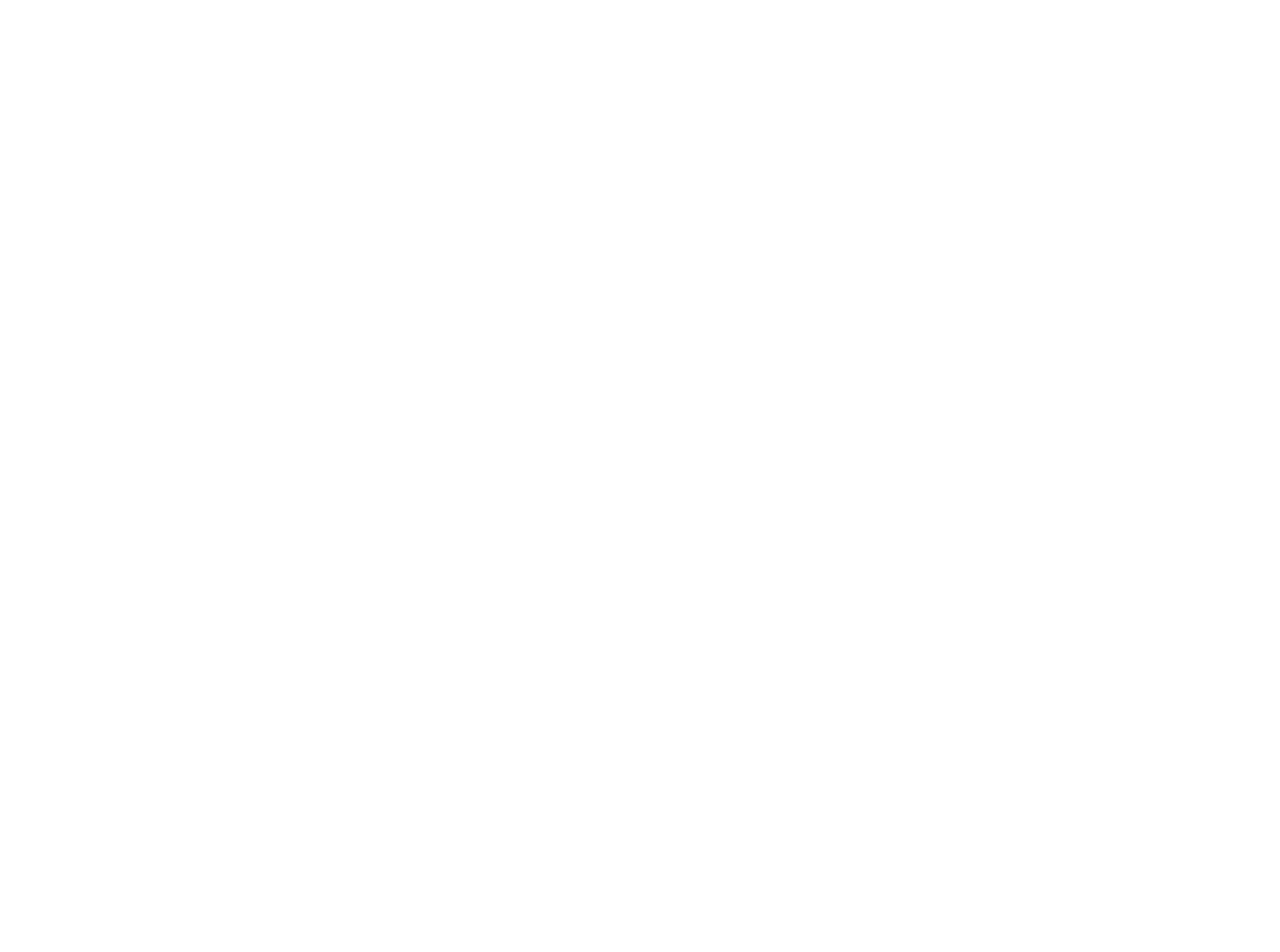
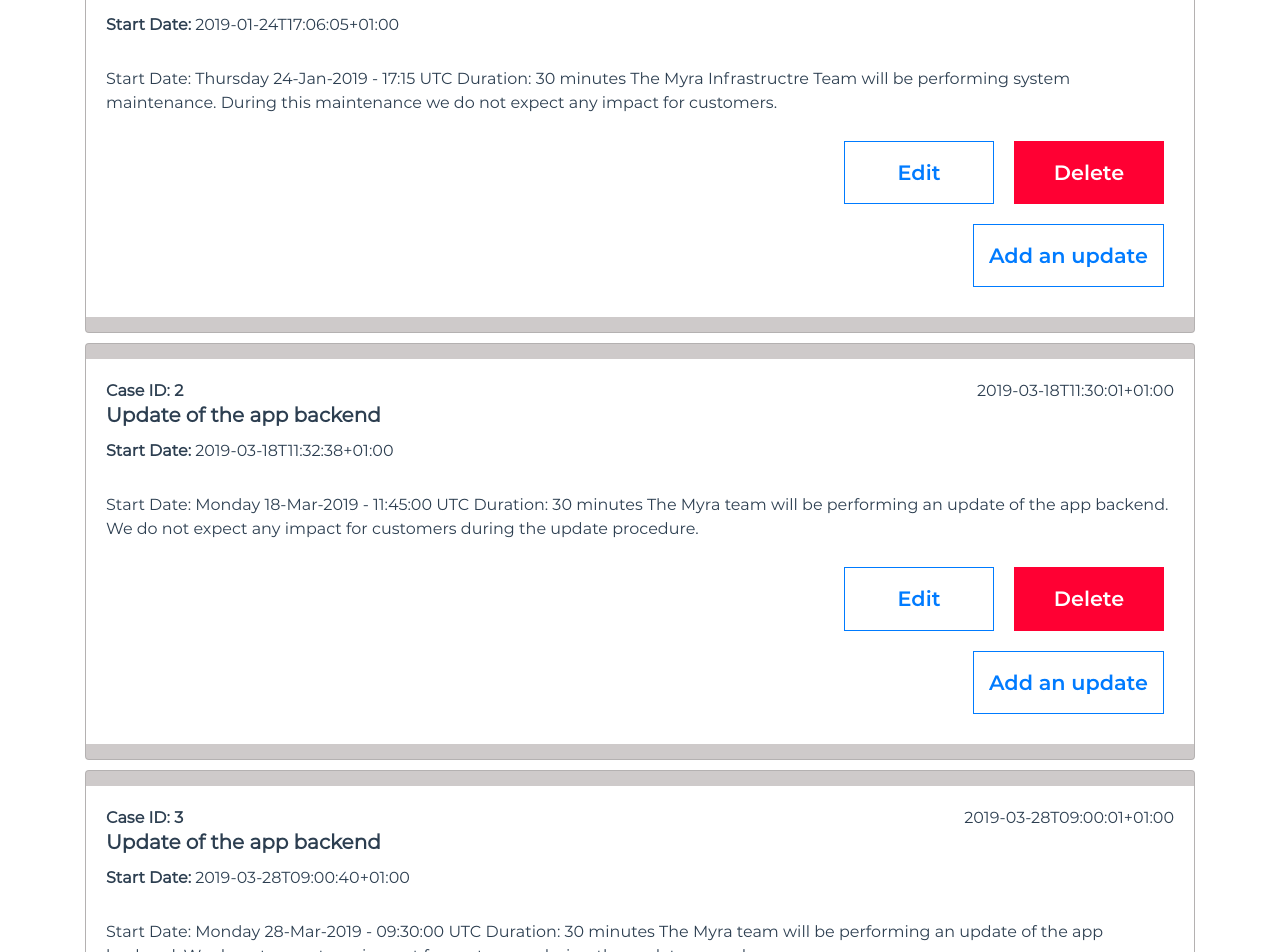
Before and after one commit to babatech/vue3, a Vue app: page /admin in a window 1280 px wide. Shown: the part 280-1232 px from the top of the page. Before the commit the page ends 800 px from the top, so only its background shows below. Built offline with nearby package versions, Linux system fonts and the light colour scheme; no server answers; data requests are answered from the project's data file.

Commit message:
mocking server added to the project

```diff
--- /dev/null
+++ b/json-server/db.json
@@ -0,0 +1,156 @@
+{
+  "tasks": [
+    {
+      "id": 0,
+      "state": false,
+      "title": "Human Research Representative",
+      "description": "Quasi sed dicta quia ut enim eum dolores. Soluta adipisci nam eaque consectetur doloribus culpa commodi. Architecto quam dolorem quisquam. Qui aut nesciunt consectetur veniam. Sint sit velit necessitatibus qui quia aspernatur corrupti. Quae expedita illo quia quaerat occaecati incidunt reprehenderit dolores sint.",
+      "created_at": "2020-08-23",
+      "update_at": "2020-08-23",
+      "datetime": "2020-09-05"
+    },
+    {
+      "id": 1,
+      "state": true,
+      "title": "Forward Creative Assistant",
+      "description": "Aliquid nihil fuga. Natus dolor aliquid non enim. Fuga repellendus non. Dicta ullam et velit fugiat at optio qui voluptatibus perferendis. Delectus facere ut sunt asperiores rerum.",
+      "created_at": "2020-08-22",
+      "update_at": "2020-08-23",
+      "datetime": "2020-08-28"
+    },
+    {
+      "id": 2,
+      "state": false,
+      "title": "Future Factors Coordinator",
+      "description": "Ducimus et id enim numquam possimus quod omnis sunt magnam. Nostrum a voluptatibus eum voluptas voluptatum ducimus. Cum occaecati est a ut possimus esse exercitationem repudiandae quod. Odit itaque est dolorem sit reiciendis officiis voluptatem porro perferendis.",
+      "created_at": "2020-08-23",
+      "update_at": "2020-08-23",
+      "datetime": "2020-09-07"
+    },
+    {
+      "id": 3,
+      "state": true,
+      "title": "Lead Web Developer",
+      "description": "Omnis laudantium aut molestiae totam laudantium. Voluptas dicta ea dolores aut eos reiciendis aliquid optio. Facere culpa rerum reiciendis et non labore. Ad nihil perspiciatis atque quis.",
+      "created_at": "2020-08-21",
+      "update_at": "2020-08-23",
+      "datetime": "2020-09-03"
+    },
+    {
+      "id": 4,
+      "state": false,
+      "title": "Direct Implementation Executive",
+      "description": "Sint enim veritatis facilis vero deserunt. Sunt voluptatem laborum possimus aut sit. Molestias incidunt totam quo similique. Cupiditate recusandae debitis et alias voluptatem. Veritatis dolor eveniet error esse sunt quae aperiam aliquam. Repellendus ab mollitia labore quia ab expedita nam.",
+      "created_at": "2020-08-20",
+      "update_at": "2020-08-23",
+      "datetime": "2020-08-25"
+    },
+    {
+      "id": 5,
+      "state": false,
+      "title": "Chief Program Developer",
+      "description": "Veniam illum ut labore. Facere repellat itaque illum. Hic rerum id qui tempore quia voluptatem sunt. Voluptas qui distinctio nostrum quos quas corrupti nam in inventore. Sint possimus ut illo sapiente recusandae.",
+      "created_at": "2020-08-20",
+      "update_at": "2020-08-23",
+      "datetime": "2020-09-07"
+    },
+    {
+      "id": 6,
+      "state": true,
+      "title": "Customer Tactics Officer",
+      "description": "Vel voluptate autem. Corrupti non omnis fuga sapiente est harum quasi earum. Et labore aut dolor eum quisquam expedita. Odio tempora ut et impedit provident qui nostrum. Quibusdam veniam nobis.",
+      "created_at": "2020-08-23",
+      "update_at": "2020-08-23",
+      "datetime": "2020-08-30"
+    },
+    {
+      "id": 7,
+      "state": false,
+      "title": "Regional Response Liaison",
+      "description": "Soluta repellat placeat rerum nemo consequatur provident quia. Praesentium cumque et eius consequuntur molestiae explicabo sit. Dolor quia placeat omnis omnis perspiciatis. Voluptates unde iste odit et. Neque maiores delectus ex molestiae consectetur.",
+      "created_at": "2020-08-18",
+      "update_at": "2020-08-23",
+      "datetime": "2020-08-26"
+    },
+    {
+      "id": 8,
+      "state": true,
+      "title": "Corporate Markets Planner",
+      "description": "Facere qui odio dolor odio ipsum consectetur unde. Corporis asperiores recusandae est repellendus. Aut facere ut ut occaecati vel in hic est autem. Atque et ut quasi.",
+      "created_at": "2020-08-17",
+      "update_at": "2020-08-23",
+      "datetime": "2020-09-01"
+    },
+    {
+      "id": 9,
+      "state": true,
+      "title": "Dynamic Implementation Architect",
+      "description": "Accusamus atque exercitationem et autem doloremque perferendis ut. Eaque sit ut enim repellendus sit. Quibusdam ut velit optio non unde tempora ipsum quisquam.",
+      "created_at": "2020-08-19",
+      "update_at": "2020-08-23",
+      "datetime": "2020-09-04"
+    }
+  ],
+  "messages": [
+    {
+      "id": 1,
+      "startDate": "2019-01-24T17:06:05+01:00",
+      "endDate": null,
+      "publishDate": "2019-01-24T17:00:44+01:00",
+      "expectedEndDate": null,
+      "title": "Maintenance at LON1 - 17:15",
+      "description": "Start Date: Thursday 24-Jan-2019 - 17:15 UTC\nDuration: 30 minutes\n\nThe Myra Infrastructre Team will be performing system maintenance. During this maintenance we do not expect any impact for customers.",
+      "status": "PUBLISHED",
+      "category": 1,
+      "updates": [
+        {
+          "date": "2019-01-24T17:30:00+01:00",
+          "description": "Maintenance done",
+          "status": "PUBLISHED"
+        }
+      ]
+    },
+    {
+      "id": 2,
+      "startDate": "2019-03-18T11:32:38+01:00",
+      "endDate": null,
+      "publishDate": "2019-03-18T11:30:01+01:00",
+      "expectedEndDate": null,
+      "title": "Update of the app backend",
+      "description": "Start Date: Monday 18-Mar-2019 - 11:45:00 UTC\nDuration: 30 minutes\n\nThe Myra team will be performing an update of the app backend. We do not expect any impact for customers during the update procedure.",
+      "status": "PUBLISHED",
+      "category": 3,
+      "updates": []
+    },
+    {
+      "id": 3,
+      "startDate": "2019-03-28T09:00:40+01:00",
+      "endDate": null,
+      "publishDate": "2019-03-28T09:00:01+01:00",
+      "expectedEndDate": null,
+      "title": "Update of the app backend",
+      "description": "Start Date: Monday 28-Mar-2019 - 09:30:00 UTC\nDuration: 30 minutes\n\nThe Myra team will be performing an update of the app backend. We do not expect any impact for customers during the update procedure.",
+      "status": "PUBLISHED",
+      "category": 3,
+      "updates": []
+    }
+  ],
+  "categories": [
+    {
+      "id": 1,
+      "name": "Maintenance"
+  },
+  {
+      "id": 3,
+      "name": "Informational"
+  },
+  {
+      "id": 2,
+      "name": "Outage"
+  },
+  {
+      "id": 4,
+      "name": "Service Affecting"
+  }
+  ]
+}
--- a/src/services/api.service.js
+++ b/src/services/api.service.js
@@ -1,4 +1,4 @@
 import axios from 'axios'
 export default axios.create({
-  baseURL: 'https://my-json-server.typicode.com/babatech/json-server'
+  baseURL: 'http://localhost:3000/'
 })
--- a/src/views/Admin.vue
+++ b/src/views/Admin.vue
@@ -29,12 +29,12 @@
       <div class="title">
         <h5>Add an update</h5>
       </div>
-      <div class="row ">
+      <div class="row">
         <div class="col-3">
           <label>Status</label>
         </div>
         <div class="col-9">
-          <select class="form-control"  v-model="messageUpdate.status" >
+          <select class="form-control" v-model="messageUpdate.status">
             <option value="DRAFT">Draft</option>
             <option value="PUBLISHED">Published</option>
           </select>
@@ -43,17 +43,26 @@
           <label>Timestamp</label>
         </div>
         <div class="col-9">
-          <input type="datetime" class="form-control"  v-model="messageUpdate.date" />
+          <input
+            type="datetime"
+            class="form-control"
+            v-model="messageUpdate.date"
+          />
         </div>
         <div class="col-3">
           <label>Text</label>
         </div>
         <div class="col-9">
-          <textarea class="form-control"  v-model="messageUpdate.description"></textarea>
+          <textarea
+            class="form-control"
+            v-model="messageUpdate.description"
+          ></textarea>
         </div>
       </div>
       <div class="text-right">
-        <a class="btn-custom btn-cancel" v-on:click="addUpdateTo=null">Cancel</a>
+        <a class="btn-custom btn-cancel" v-on:click="addUpdateTo = null"
+          >Cancel</a
+        >
         <a class="btn-custom" v-on:click="onAddUpdate()">Submit</a>
       </div>
     </div>
@@ -62,22 +71,28 @@
   <div class="model-box model-edit" v-show="editMessage">
     <div class="model-body text-left">
       <div class="title">
-        <h5>{{editMessage !==true ? 'Edit' : 'Add a new'}} entry</h5>
+        <h5>{{ editMessage !== true ? "Edit" : "Add a new" }} entry</h5>
       </div>
-      <div class="row ">
+      <div class="row">
         <div class="col-3">
           <label>Category</label>
         </div>
         <div class="col-9">
-          <select class="form-control"  v-model="message.category" >
-            <option v-for="category in categories" v-bind:key="category" v-bind:value="category.id">{{category.name}}</option>
+          <select class="form-control" v-model="message.category">
+            <option
+              v-for="category in categories"
+              v-bind:key="category"
+              v-bind:value="category.id"
+            >
+              {{ category.name }}
+            </option>
           </select>
         </div>
         <div class="col-3">
           <label>Status</label>
         </div>
         <div class="col-9">
-          <select class="form-control"  v-model="message.status" >
+          <select class="form-control" v-model="message.status">
             <option value="DRAFT">Draft</option>
             <option value="PUBLISHED">Published</option>
           </select>
@@ -86,25 +101,34 @@
           <label>Publish date:</label>
         </div>
         <div class="col-9">
-          <input type="text" class="form-control"  v-model="message.publishDate"  />
+          <input
+            type="text"
+            class="form-control"
+            v-model="message.publishDate"
+          />
         </div>
         <div class="col-3">
           <label>Title:</label>
         </div>
         <div class="col-9">
-          <input type="text" class="form-control" placeholder="title text" v-model="message.title" />
+          <input
+            type="text"
+            class="form-control"
+            placeholder="title text"
+            v-model="message.title"
+          />
         </div>
         <div class="col-3">
           <label>Start:</label>
         </div>
         <div class="col-9">
-          <input type="text" class="form-control"  v-model="message.startDate"/>
+          <input type="text" class="form-control" v-model="message.startDate" />
         </div>
         <div class="col-3">
           <label>End:</label>
         </div>
         <div class="col-9">
-          <input type="text" class="form-control"  v-model="message.endDate"/>
+          <input type="text" class="form-control" v-model="message.endDate" />
         </div>
         <div class="col-3">
           <label>Template:</label>
@@ -119,12 +143,17 @@
           <label>Text</label>
         </div>
         <div class="col-9">
-          <textarea  class="form-control" v-model="message.description"></textarea>
+          <textarea
+            class="form-control"
+            v-model="message.description"
+          ></textarea>
         </div>
       </div>
       <div class="text-right">
-        <a class="btn-custom btn-cancel" v-on:click="editMessage=null">Cancel</a>
-        <a class="btn-custom" >Submit</a>
+        <a class="btn-custom btn-cancel" v-on:click="editMessage = null"
+          >Cancel</a
+        >
+        <a class="btn-custom" v-on:click="onAddEntry()">Submit</a>
       </div>
     </div>
   </div>
@@ -155,19 +184,18 @@
         description: "",
         status: null,
         category: null,
-        update: []
+        update: [],
       },
       messageUpdate: {
-        status: '',
-        date: '',
-        description: ''
-      }
-    }
+        status: "",
+        date: "",
+        description: "",
+      },
+    };
   },
-  mounted(){
+  mounted() {
     this.getCategories();
     this.getMessages();
-
   },
   methods: {
     /**
@@ -190,37 +218,65 @@
 
     addUpdate(message) {
       this.addUpdateTo = message;
-      console.log(message)
+      console.log(message);
     },
     addEntry() {
-      this.editMessage = true
+      this.editMessage = true;
     },
-    editEntry(message){
+    editEntry(message) {
       this.message = message;
       this.editMessage = message;
     },
     onAddUpdate() {
       if (this.addUpdateTo) {
-        this.addUpdateTo.updates.push(this.messageUpdate)
-        messageService.updateMessage(this.addUpdateTo.id,this.addUpdateTo).then(res =>{
-          console.log(res);
-          this.messageUpdate.status = ''
-          this.messageUpdate.description = ''
-          this.messageUpdate.date = ''
-          this.getMessages()
-          this.addUpdateTo = null;
-        })
+        this.addUpdateTo.updates.push(this.messageUpdate);
+        messageService
+          .updateMessage(this.addUpdateTo.id, this.addUpdateTo)
+          .then((res) => {
+            console.log(res);
+            this.messageUpdate.status = "";
+            this.messageUpdate.description = "";
+            this.messageUpdate.date = "";
+            this.getMessages();
+            this.addUpdateTo = null;
+          });
       }
-    }
-  }
-}
+    },
+    onAddEntry() {
+      if (this.editMessage === true) {
+        messageService.addMessage(this.message).then(() => {
+          this.resetMessage();
+        });
+      } else {
+        messageService
+          .updateMessage(this.message.id, this.message)
+          .then(() => {
+            this.resetMessage();
+          });
+      }
+    },
+    resetMessage() {
+      this.message = {
+        startDate: null,
+        endDate: null,
+        publishDate: null,
+        expectedEndDate: null,
+        title: "",
+        description: "",
+        status: null,
+        category: null,
+        update: [],
+      };
+      this.editMessage = null;
+    },
+  },
+};
 </script>
 
 <style lang="scss">
-
 .model-box {
   position: fixed;
-  background-color: rgba(0,0,0,.5);
+  background-color: rgba(0, 0, 0, 0.5);
   top: 0;
   right: 0;
   bottom: 0;
@@ -237,10 +293,10 @@
     max-height: 80vh;
     overflow: auto;
   }
-  label{
+  label {
     margin: 15px 0;
   }
-  .title{
+  .title {
     margin-bottom: 20px;
   }
 }
```
Also changed, not shown: json-server/README.md (added), 1 other file (tests, documents, lock files or other folders).
